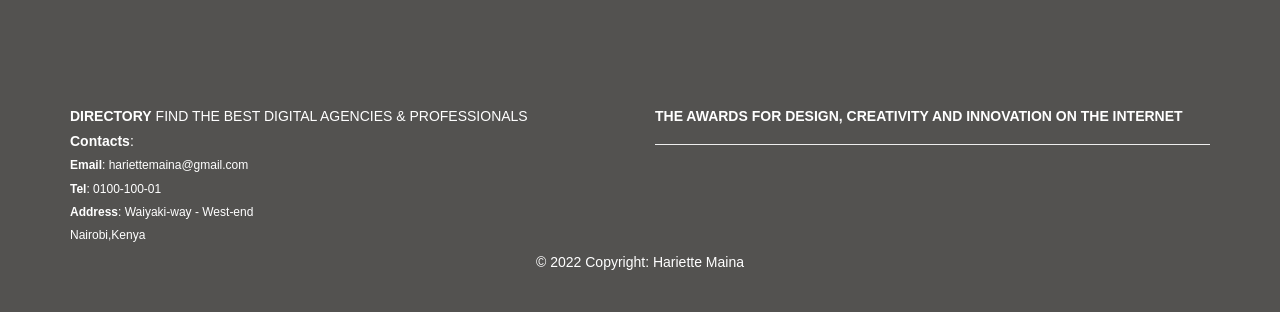
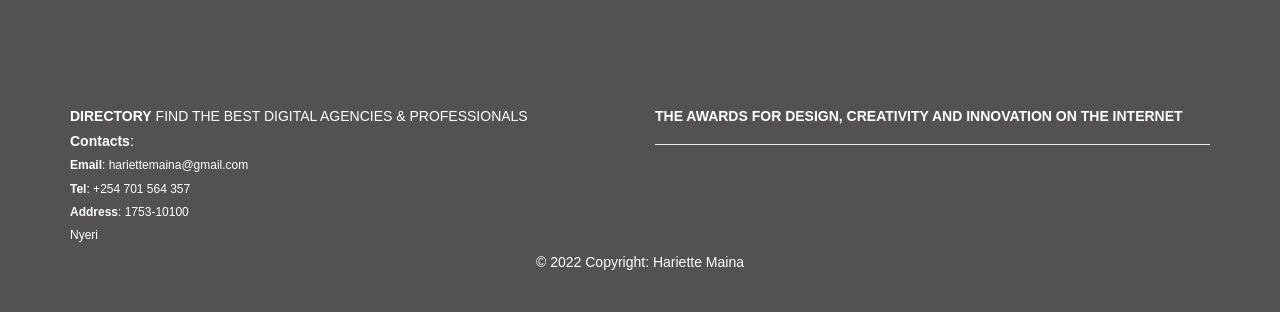
Before and after one commit to Hariettemaina/Awaards, a Django app: page / in a window 1280 px wide. Shown: the part 1080-1392 px from the top of the page. Run offline with Django 4.2, Linux system fonts and the light colour scheme; data that the repository does not hold is empty; some libraries are stand-ins or nearby versions; some web fonts are replaced.

Commit message:
deployment

```diff
--- a/projects/templates/footer.html
+++ b/projects/templates/footer.html
@@ -15,10 +15,10 @@
           <h5 class="text-uppercase font-weight-bold"><strong> Directory</strong> Find the Best Digital Agencies & Professionals</h5>
           <h5 class="font-weight-bold"><strong> Contacts</strong>:</h5>
           <h6 ><strong>Email</strong>: hariettemaina@gmail.com<h6>
-          <h6><strong> Tel</strong>: 0100-100-01</h6>
+          <h6><strong> Tel</strong>: +254 701 564 357</h6>
 
-          <h6 class="font-weight-bold"><strong>Address</strong>: Waiyaki-way - West-end</h6>
-          <h6>Nairobi,Kenya</h6>
+          <h6 class="font-weight-bold"><strong>Address</strong>: 1753-10100</h6>
+          <h6>Nyeri</h6>
 
         </div>
         <!-- Grid column -->
```
Also changed, not shown: README.md.
